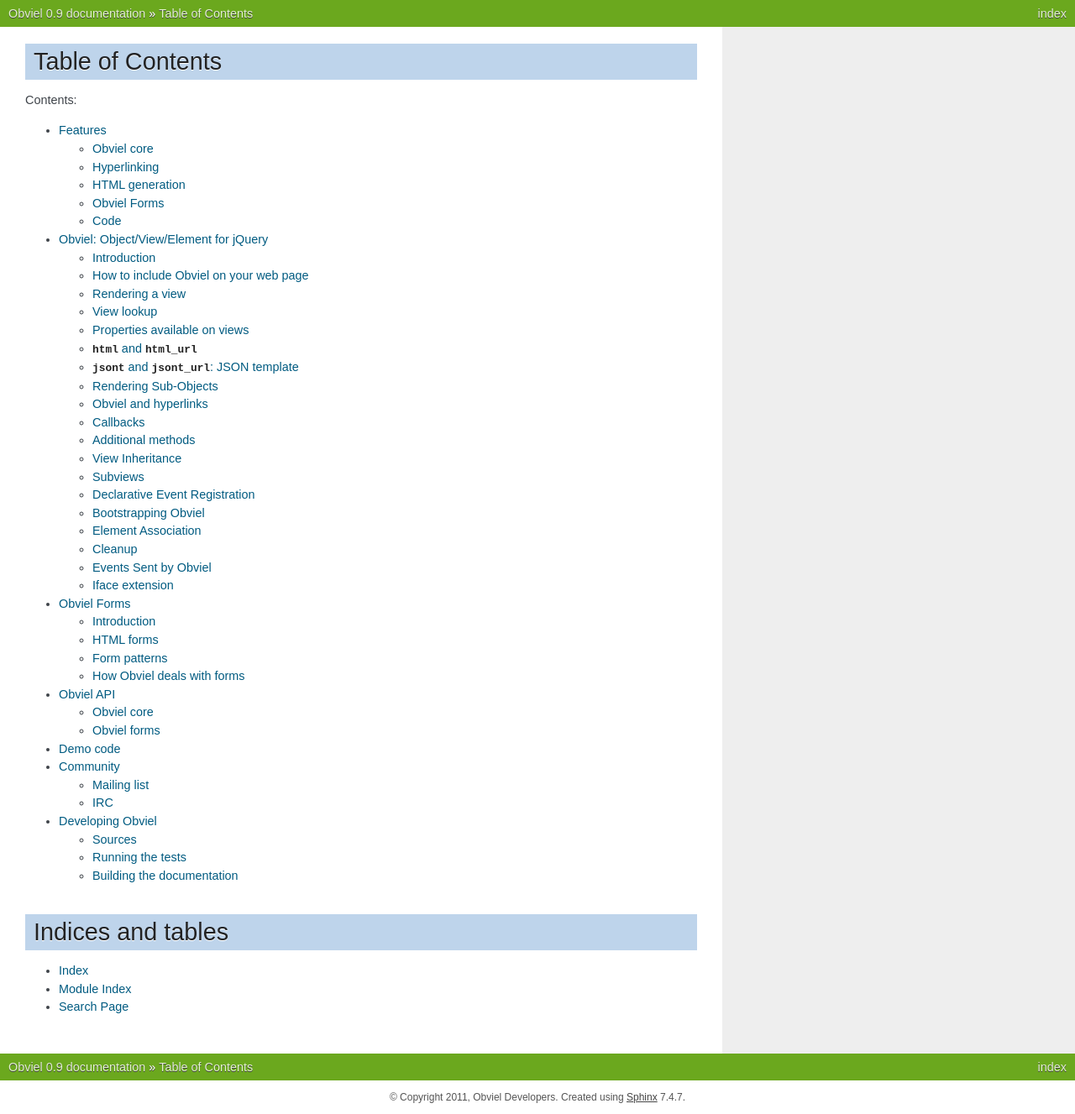
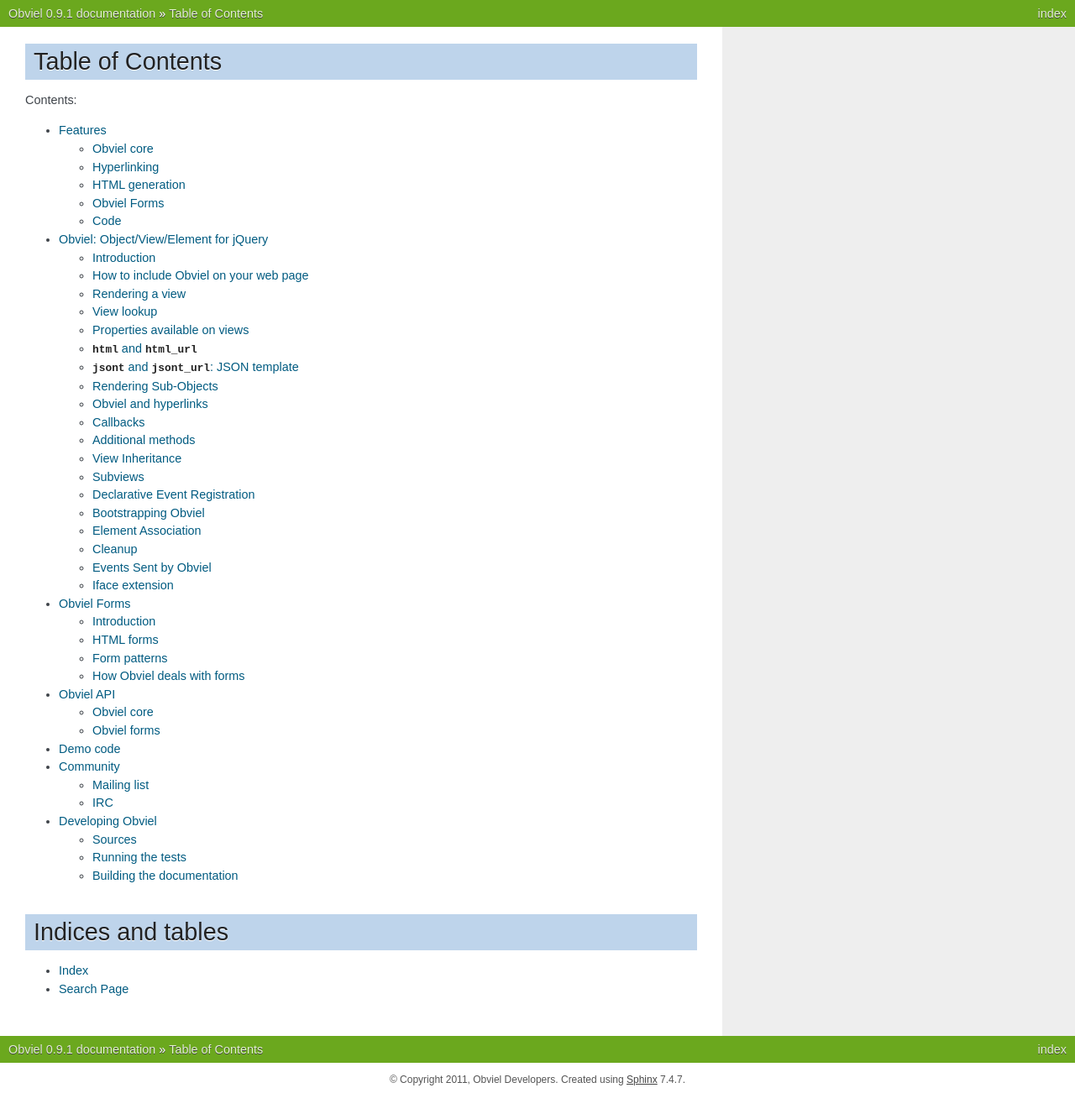
Before and after one commit to obviel/obviel, a Sphinx documentation site: the page built from doc/toc.txt, in a window 1280 px wide. Shown: the whole page at 84% size. Built offline with Sphinx 7.4.7, drawn with Linux system fonts in a browser that asks for light colours; after the commit the page ends 1306 px from its top, so only the background shows below that.

Commit message:
Prepare for release.

```diff
--- a/doc/conf.py
+++ b/doc/conf.py
@@ -48,9 +48,9 @@
 # built documents.
 #
 # The short X.Y version.
-version = '0.9'
+version = '0.9.1'
 # The full version, including alpha/beta/rc tags.
-release = '0.9'
+release = '0.9.1'
 
 # The language for content autogenerated by Sphinx. Refer to documentation
 # for a list of supported languages.
--- a/doc/toc.txt
+++ b/doc/toc.txt
@@ -18,5 +18,4 @@
 ==================
 
 * :ref:`genindex`
-* :ref:`modindex`
 * :ref:`search`
```
